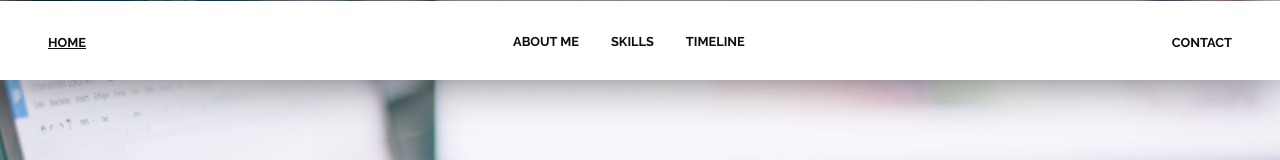
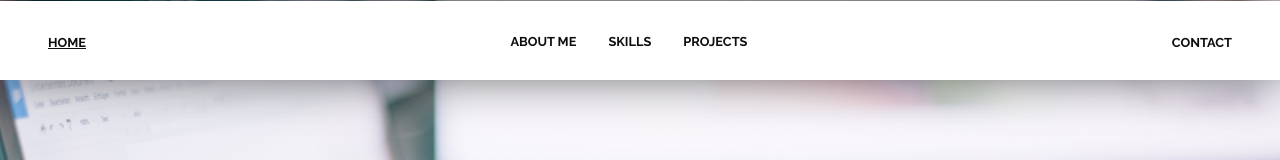
Before and after one commit to MansJackson/portfolio, a React (Create React App) app: page / in a window 1280 px wide. Shown: the top 160 px of the page. Built offline with nearby package versions, Linux system fonts and the light colour scheme.

Commit message:
changed timeline to be projects

```diff
--- a/src/components/Navbar.tsx
+++ b/src/components/Navbar.tsx
@@ -10,7 +10,7 @@ const Navbar: React.FunctionComponent<NavbarProps> = (props): JSX.Element => {
     'home',
     'about me',
     'skills',
-    'timeline',
+    'projects',
     'contact',
   ];
   const { setActiveLink, activeLink } = props;
--- a/src/components/Projects.tsx
+++ b/src/components/Projects.tsx
@@ -11,7 +11,7 @@ import foodmap from '../assets/foodmap.png';
 import '../styles/Projects.css';
 
 const Projects: React.FunctionComponent = (): JSX.Element => (
-  <section className="projects" id="timeline">
+  <section className="projects" id="projects">
     <ProjectsTitle className="projects_title" />
     <VerticalTimeline>
       <VerticalTimelineElement
```
